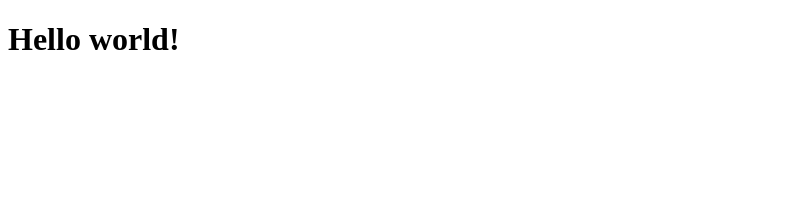
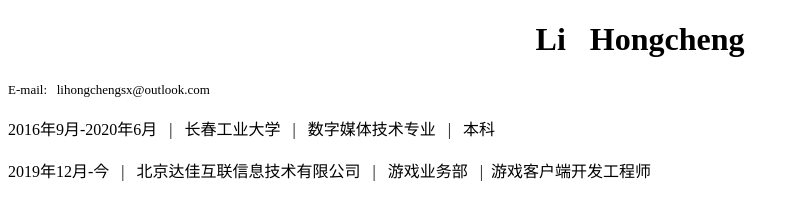
Before and after one commit to lhcsx/lhcsx.github.io, a plain HTML site: page index.html in a window 1280 px wide. Shown: the whole page, without its empty margins (0-800 px from the left). Drawn offline with Linux system fonts and the light colour scheme.

Commit message:
教育以及共工作经历

```diff
--- a/index.html
+++ b/index.html
@@ -2,9 +2,13 @@
 <html>
   <head>
     <mate charest="utf-8" />
-    <title>Hello world!</title>
+    <title>Li &nbsp; Hongcheng</title>
   </head>
   <body>
-    <h1>Hello world!</h1>
+    <h1 style="text-align: center">Li &nbsp; Hongcheng</h1>
+    <font size = "2">E-mail: &nbsp; lihongchengsx@outlook.com</font> <br/><br/>
+    <font size = "3">2016年9月-2020年6月 &nbsp; | &nbsp; 长春工业大学 &nbsp; | &nbsp; 数字媒体技术专业 &nbsp; | &nbsp; 本科</font> <br><br>
+    <font size = "3">2019年12月-今 &nbsp; | &nbsp; 北京达佳互联信息技术有限公司 &nbsp; | &nbsp; 游戏业务部 &nbsp;
+       |&nbsp; 游戏客户端开发工程师</font> <br><br>
   </body>
 </html>
```
